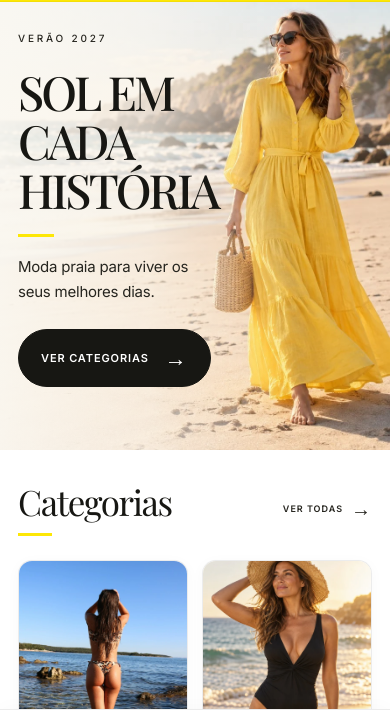
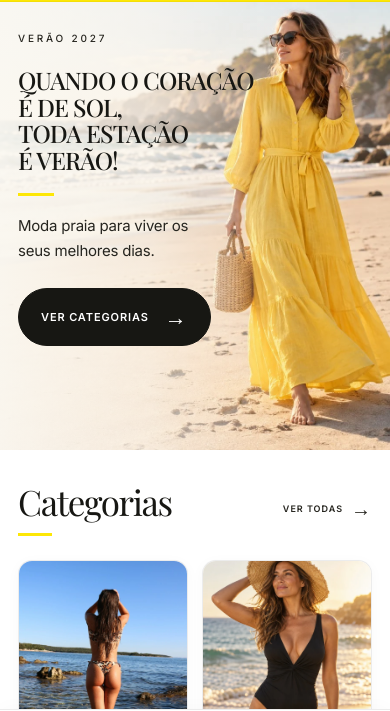
Before and after one commit to bryanbragaabj-crypto/Luar-de-Verao, a plain HTML site: page index.html in a window 390 px wide. Shown: the part 71-782 px from the top of the page. Drawn offline with Linux system fonts and the light colour scheme.

Commit message:
Update hero headline and responsive editorial typography

```diff
--- a/css/style.css
+++ b/css/style.css
@@ -77,7 +77,7 @@ em { font-weight: 400; }
 .hero-visual::after { content: ''; position: absolute; inset: 0; background: linear-gradient(90deg, #faf8f2ed 0%, #faf8f2a3 35%, #faf8f200 64%); }
 .hero-copy { width: min(1360px, calc(100% - var(--gutter) * 2)); margin-inline: auto; padding-block: 56px; }
 .hero .eyebrow { font-size: 13px; letter-spacing: .32em; margin-bottom: 24px; }
-.hero h1 { max-width: 870px; color: var(--ink); font-family: var(--serif); font-size: clamp(68px, 6.3vw, 94px); line-height: 1.02; font-weight: 500; letter-spacing: -.055em; margin: 0 0 24px; }
+.hero h1 { max-width: 650px; color: var(--ink); font-family: var(--serif); font-size: clamp(42px, 4.2vw, 64px); line-height: 1.08; font-weight: 500; letter-spacing: -.035em; margin: 0 0 24px; }
 .mobile-break { display: none; }
 .hero .editorial-rule { width: 52px; height: 3px; margin-bottom: 22px; }
 .hero-description { max-width: 350px; font-size: 20px; line-height: 1.6; letter-spacing: -.015em; margin-bottom: 28px; }
@@ -171,7 +171,7 @@ em { font-weight: 400; }
 @media (min-width: 769px) and (max-width: 1050px) {
   .container, .hero-copy { width: calc(100% - 48px); }
   .brand { width: 235px; }.navigation { gap: 18px; }.navigation .button { padding: 13px 18px; }
-  .hero h1 { font-size: 70px; letter-spacing: -3.5px; }.hero .hero-grid { min-height: 560px; }
+  .hero h1 { font-size: clamp(36px, 4.2vw, 44px); letter-spacing: -.035em; }.hero .hero-grid { min-height: 560px; }
   .about-grid, .contact-grid { gap: 40px; }.category-body h3 { font-size: 19px; }
 }
 
@@ -194,7 +194,7 @@ em { font-weight: 400; }
   .hero-visual::after { background: linear-gradient(90deg, #faf8f2eb 0%, #faf8f2a8 38%, #faf8f200 74%); }
   .hero-copy { width: 100%; padding: 36px var(--gutter) 32px; }
   .hero .eyebrow { font-size: 11px; letter-spacing: .3em; margin-bottom: 20px; }
-  .hero h1 { font-size: clamp(50px, 8.4vw, 70px); letter-spacing: -.06em; max-width: 68%; line-height: 1.04; margin-bottom: 20px; }
+  .hero h1 { font-size: clamp(25px, 5.5vw, 42px); letter-spacing: -.035em; max-width: 72%; line-height: 1.1; margin-bottom: 20px; }
   .mobile-break { display: block; }.desktop-space { display: none; }
   .hero .editorial-rule { width: 36px; height: 3px; margin-bottom: 18px; }
   .hero-description { font-size: 16px; line-height: 1.65; max-width: 230px; margin-bottom: 24px; }
@@ -228,7 +228,7 @@ em { font-weight: 400; }
   :root { --gutter: 18px; }
   .header-inner { width: calc(100% - 20px); gap: 4px; }.header .brand { width: min(245px, 100%); }
   .hero .hero-grid { min-height: 448px; aspect-ratio: 4/4.4; }.hero-copy { padding: 28px var(--gutter); }
-  .hero h1 { font-size: clamp(45px, 12.1vw, 56px); max-width: 78%; letter-spacing: -.06em; }
+  .hero h1 { font-size: clamp(24px, 6.2vw, 29px); max-width: 78%; letter-spacing: -.035em; }
   .hero .eyebrow { font-size: 10px; letter-spacing: .28em; }.hero-description { font-size: 15px; max-width: 200px; }
   .hero-action { padding: 14px 22px; min-height: 48px; font-size: 11px; gap: 16px; }
   .section-heading h2 { font-size: 35px; }.all-categories { font-size: 9px; letter-spacing: 1px; }
@@ -236,7 +236,7 @@ em { font-weight: 400; }
   .institutional-strip { padding: 19px 17px; gap: 14px; }.institutional-strip strong { font-size: 12px; letter-spacing: 1.5px; }.institutional-strip p { font-size: 10px; }
 }
 @media (max-width: 359px) {
-  .category-grid { grid-template-columns: minmax(0, 1fr); }.hero h1 { font-size: 44px; }
+  .category-grid { grid-template-columns: minmax(0, 1fr); }.hero h1 { font-size: 22px; }
   .header .brand { width: 190px; }.section-heading h2 { font-size: 31px; }
 }
 @media (prefers-reduced-motion: reduce) {
--- a/index.html
+++ b/index.html
@@ -84,7 +84,7 @@
       <div class="container hero-grid">
         <div class="hero-copy">
           <p class="eyebrow">VERÃO 2027</p>
-          <h1>SOL EM<br>CADA<span class="desktop-space"> </span><br class="mobile-break">HISTÓRIA</h1>
+          <h1>QUANDO O CORAÇÃO<br>É DE SOL,<br>TODA ESTAÇÃO<br>É VERÃO!</h1>
           <span class="editorial-rule" aria-hidden="true"></span>
           <p class="hero-description">Moda praia para viver os seus melhores dias.</p>
           <a class="button hero-action" href="#categorias">VER CATEGORIAS <span aria-hidden="true">→</span></a>
```
